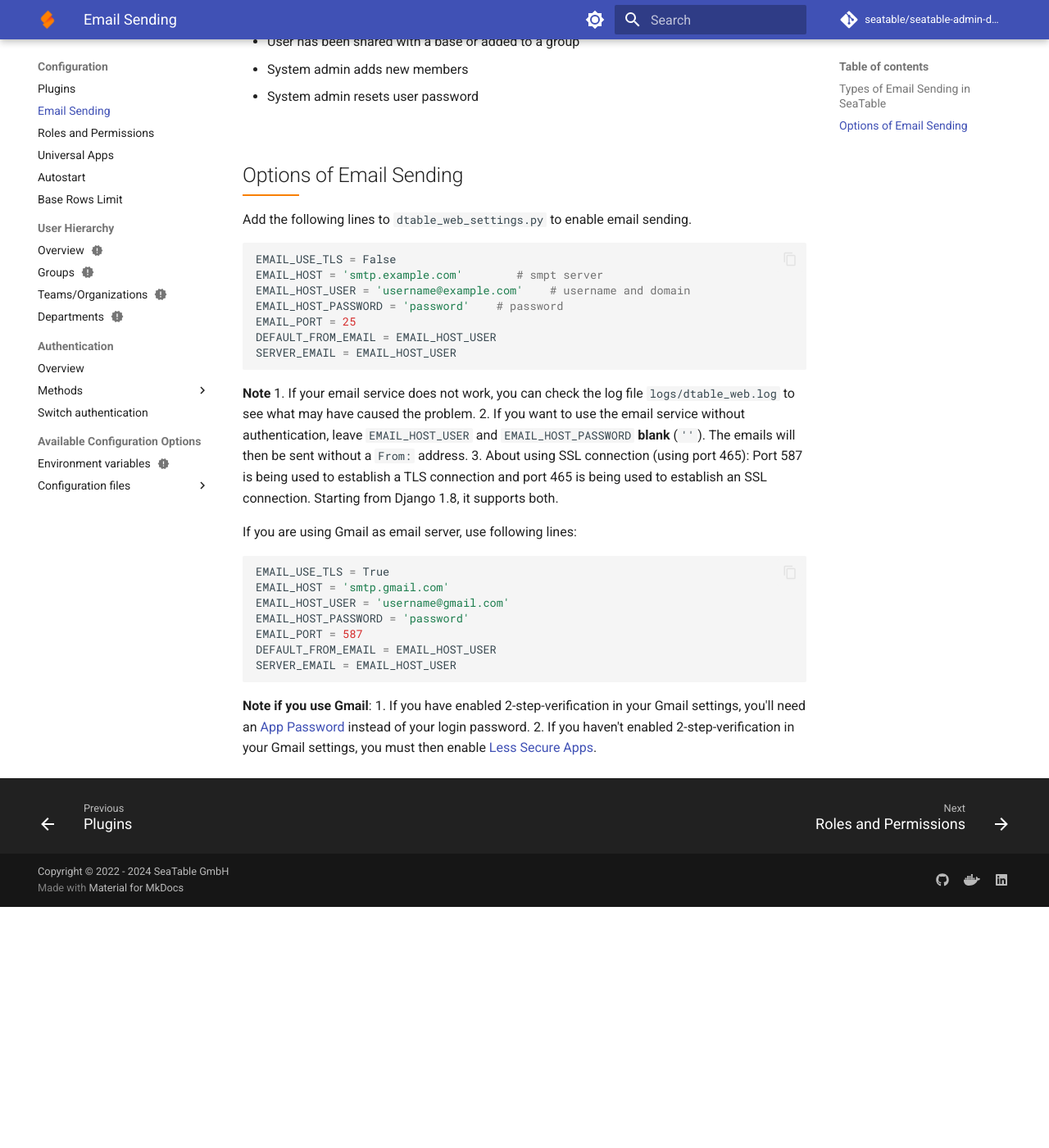
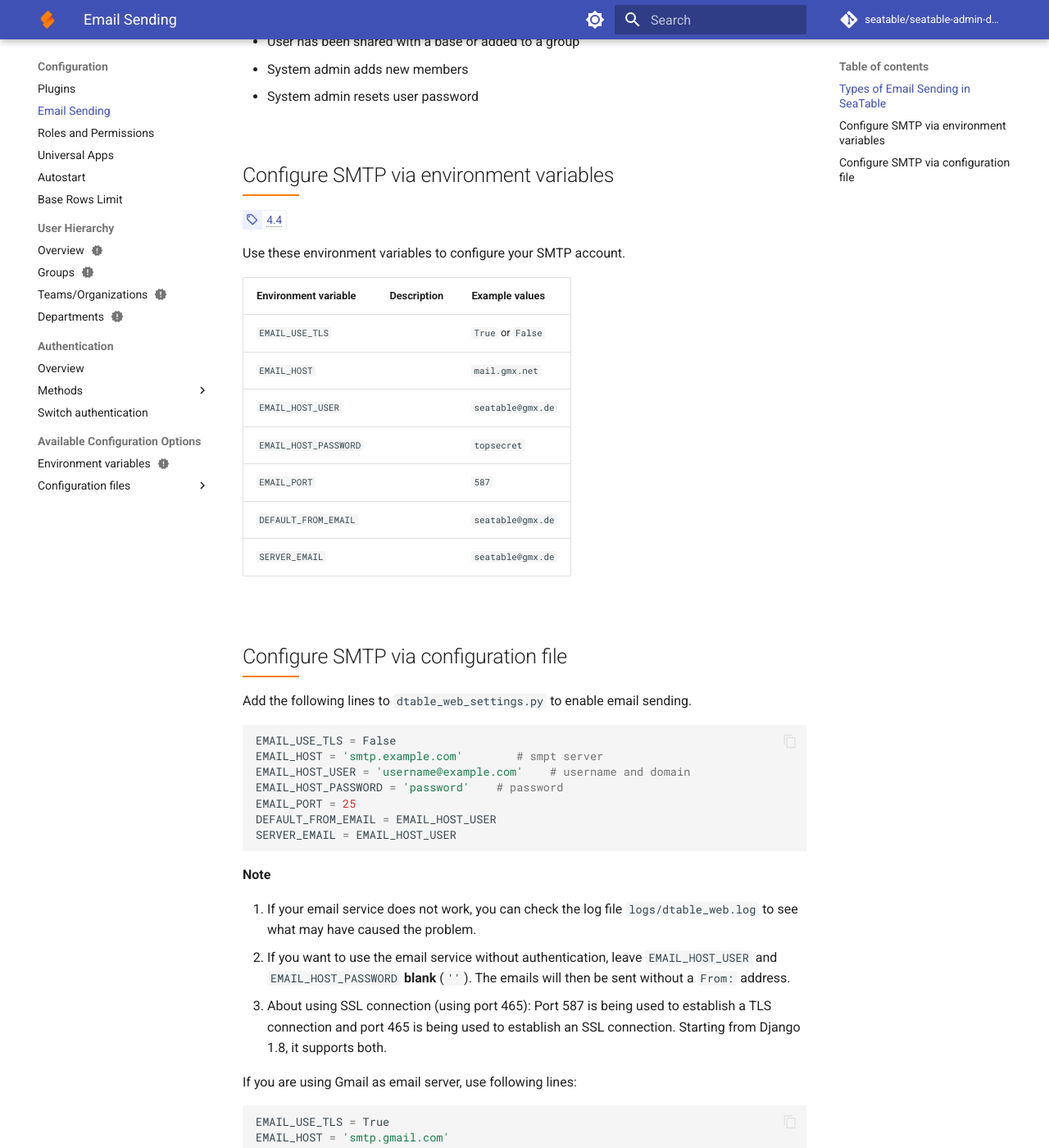
Before and after one commit to seatable/seatable-admin-docs, an MkDocs documentation site: the page built from docs/configuration/sending-email.md, in a window 1280 px wide and 1400 px high, scrolled down 408 px. Shown: the whole window at 82% size. Built offline with MkDocs 1.6.1 and Material for MkDocs 9.7.7, drawn with Linux system fonts in a browser that asks for light colours; comment, search, counter and statistics services are not loaded; before the commit the page ends 1514 px from its top, so only the background shows below that; some of the changed text lies outside the part shown.

Commit message:
fix typo

````diff
--- a/docs/configuration/sending-email.md
+++ b/docs/configuration/sending-email.md
@@ -4,14 +4,29 @@
 
 There are currently five types of emails sent in SeaTable :
 
-* User resets their password
-* User has been added as a collaborator in a table, or mentioned in a comment (depends on the user's email notification settings and that the notification is not seen within 1 hour)
-* User has been shared with a base or added to a group
-* System admin adds new members
-* System admin resets user password
+- User resets their password
+- User has been added as a collaborator in a table, or mentioned in a comment (depends on the user's email notification settings and that the notification is not seen within 1 hour)
+- User has been shared with a base or added to a group
+- System admin adds new members
+- System admin resets user password
 
+## Configure SMTP via environment variables
 
-## Options of Email Sending
+<!-- md:version 4.4 -->
+
+Use these environment variables to configure your SMTP account.
+
+| Environment variable  | Description | Example values    |
+| --------------------- | ----------- | ----------------- |
+| `EMAIL_USE_TLS`       |             | `True` or `False` |
+| `EMAIL_HOST`          |             | `mail.gmx.net`    |
+| `EMAIL_HOST_USER`     |             | `seatable@gmx.de` |
+| `EMAIL_HOST_PASSWORD` |             | `topsecret`       |
+| `EMAIL_PORT`          |             | `587`             |
+| `DEFAULT_FROM_EMAIL`  |             | `seatable@gmx.de` |
+| `SERVER_EMAIL`        |             | `seatable@gmx.de` |
+
+## Configure SMTP via configuration file
 
 Add the following lines to `dtable_web_settings.py` to enable email sending.
 
@@ -27,10 +42,10 @@
 ```
 
 **Note**
+
 1. If your email service does not work, you can check the log file `logs/dtable_web.log` to see what may have caused the problem.
 2. If you want to use the email service without authentication, leave `EMAIL_HOST_USER` and `EMAIL_HOST_PASSWORD` **blank** (`''`). The emails will then be sent without a `From:` address.
-3. About using SSL connection (using port 465): Port 587 is being used to establish a TLS connection and port 465 is being used to establish an SSL connection.  Starting from Django 1.8, it supports both.
-
+3. About using SSL connection (using port 465): Port 587 is being used to establish a TLS connection and port 465 is being used to establish an SSL connection. Starting from Django 1.8, it supports both.
 
 If you are using Gmail as email server, use following lines:
 
@@ -44,6 +59,8 @@
 SERVER_EMAIL = EMAIL_HOST_USER
 
 ```
+
 **Note if you use Gmail**:
+
 1. If you have enabled 2-step-verification in your Gmail settings, you'll need an [App Password](https://support.google.com/accounts/answer/185833) instead of your login password.
 2. If you haven't enabled 2-step-verification in your Gmail settings, you must then enable [Less Secure Apps](https://support.google.com/accounts/answer/6010255).
````
Also changed, not shown: docs/index.md (+1 -1 lines).
